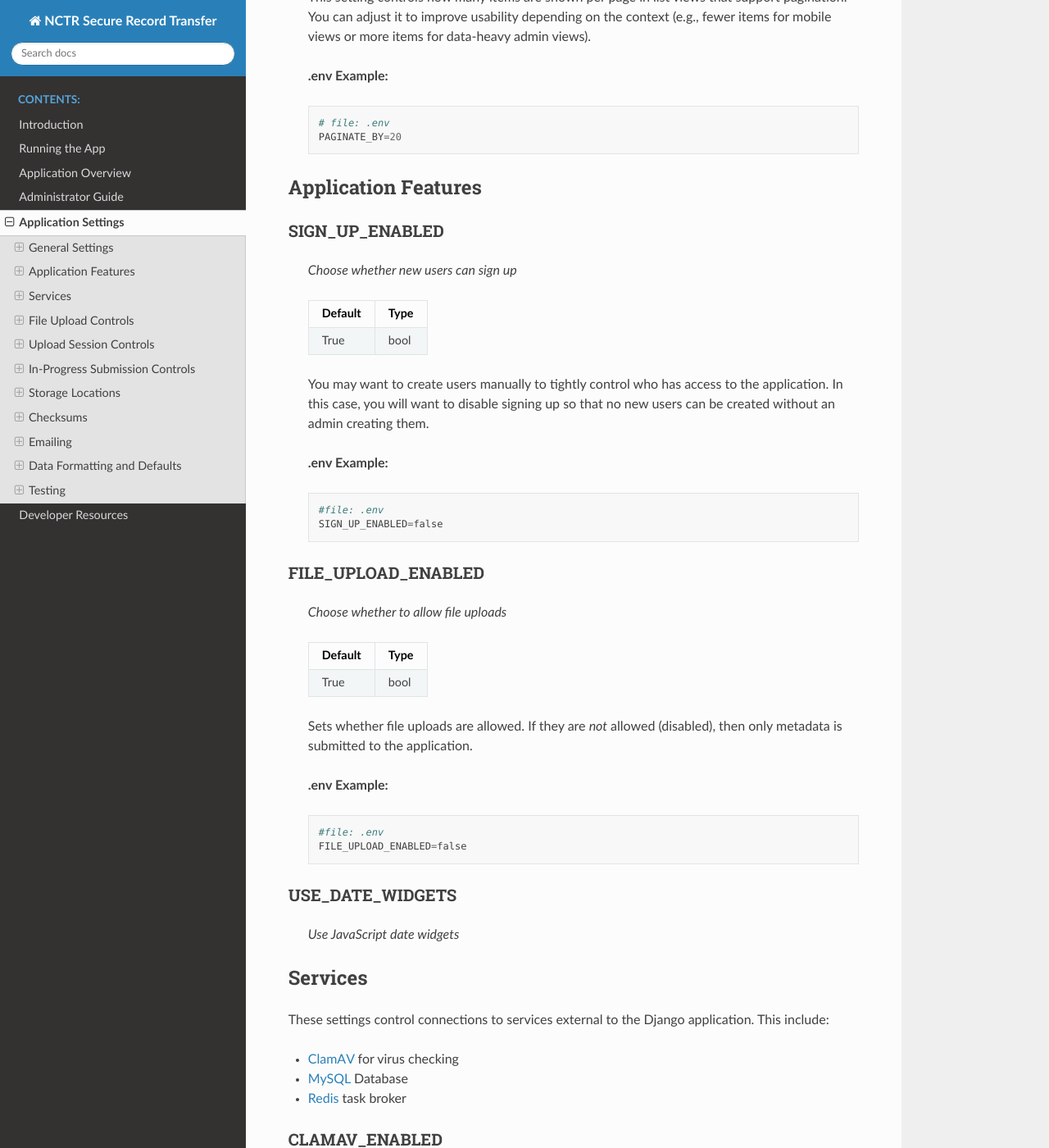
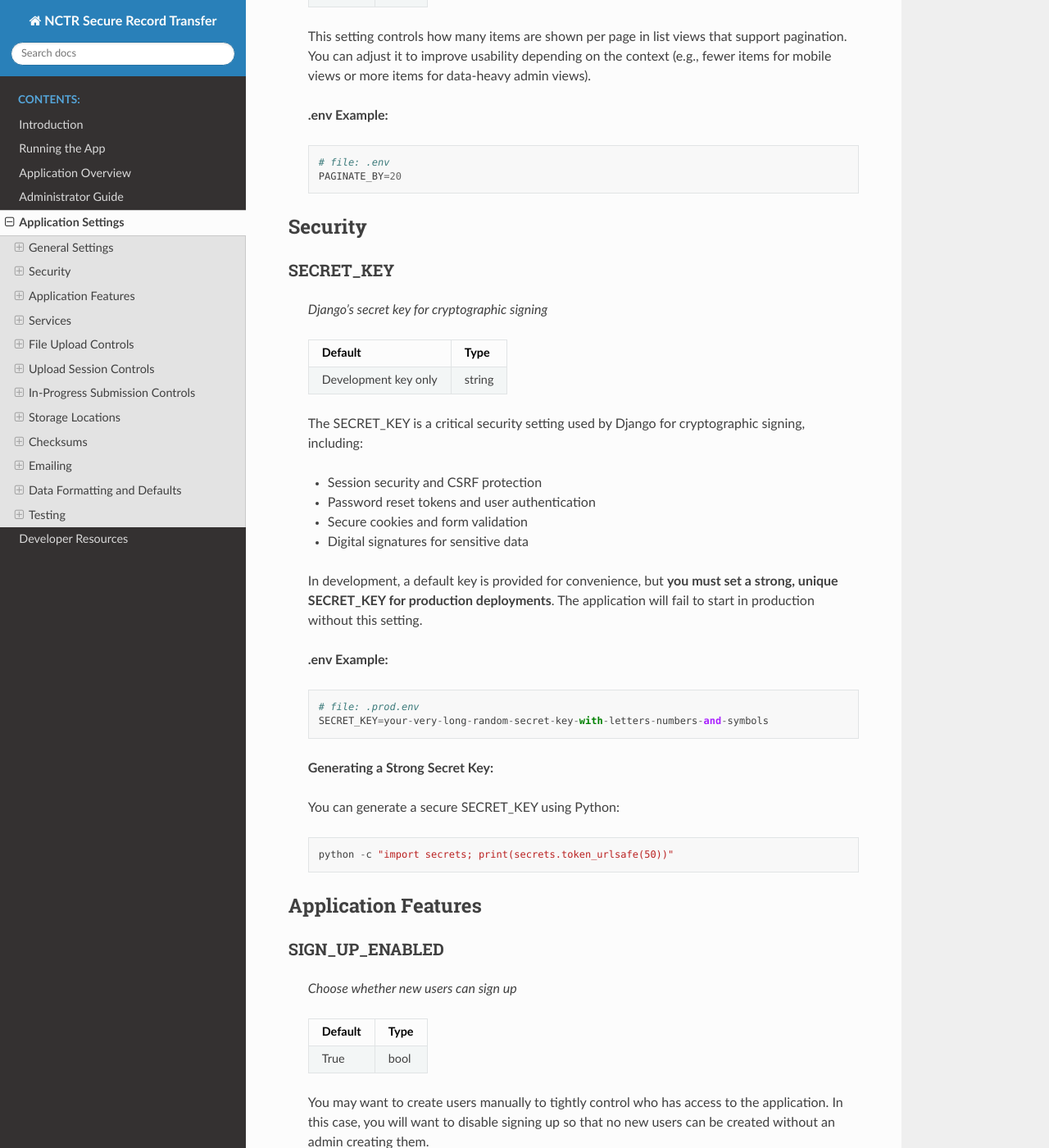
Before and after one commit to NationalCentreTruthReconciliation/Secure-Record-Transfer, a Sphinx documentation site: the page built from docs/settings/index.rst, in a window 1280 px wide and 1400 px high, scrolled down 2377 px. Shown: the whole window at 82% size. Built offline with Sphinx 7.4.7 and the Read the Docs theme 3.1.0, drawn with Linux system fonts in a browser that asks for light colours.

Commit message:
Document SECRET_KEY

```diff
--- a/docs/settings/index.rst
+++ b/docs/settings/index.rst
@@ -34,6 +34,47 @@ PAGINATE_BY
 
         # file: .env
         PAGINATE_BY=20
+
+
+Security
+--------
+
+SECRET_KEY
+^^^^^^^^^^
+
+    *Django's secret key for cryptographic signing*
+
+    .. table::
+
+        =======================  =========
+        Default                  Type
+        =======================  =========
+        Development key only     string
+        =======================  =========
+
+    The SECRET_KEY is a critical security setting used by Django for cryptographic signing, including:
+
+    - Session security and CSRF protection
+    - Password reset tokens and user authentication
+    - Secure cookies and form validation
+    - Digital signatures for sensitive data
+
+    In development, a default key is provided for convenience, but **you must set a strong, unique SECRET_KEY for production deployments**. The application will fail to start in production without this setting.
+
+    **.env Example:**
+
+    ::
+
+        # file: .prod.env
+        SECRET_KEY=your-very-long-random-secret-key-with-letters-numbers-and-symbols
+
+    **Generating a Strong Secret Key:**
+
+    You can generate a secure SECRET_KEY using Python:
+
+    ::
+
+        python -c "import secrets; print(secrets.token_urlsafe(50))"
 
 
 Application Features
```
Also changed, not shown: docs/running/index.rst (+9 -0 lines), 1 other file.
